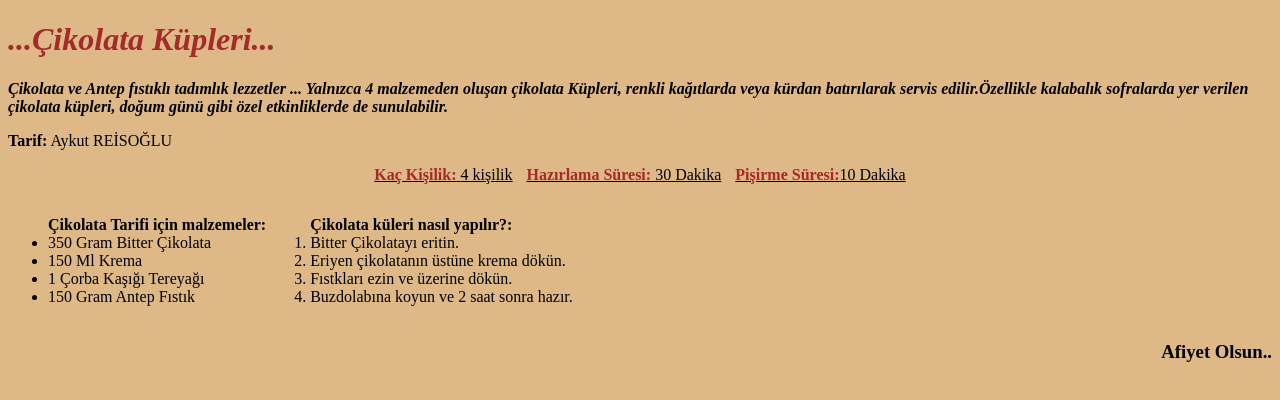
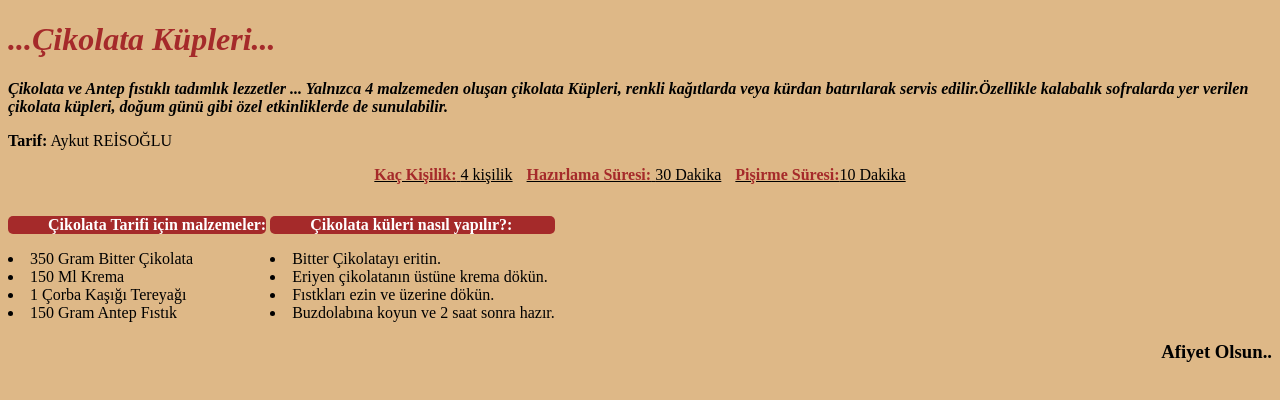
Before and after one commit to aykutreisoglu/chocolateCake, a plain HTML site: page index.html in a window 1280 px wide. Drawn offline with Linux system fonts and the light colour scheme.

```diff
--- a/index.html
+++ b/index.html
@@ -31,7 +31,10 @@
         </p>
     </div>
     <div style="text-align: start;display: inline-block;">
-        <ul> <strong>Çikolata Tarifi için malzemeler:</strong>
+
+            <div style="background-color: brown; border-radius: 5px;color: white;">
+                <ul> <strong>Çikolata Tarifi için malzemeler:</strong>
+            </div>
             <li>350 Gram Bitter Çikolata</li>
             <li>150 Ml Krema</li>
             <li>1 Çorba Kaşığı Tereyağı</li>
@@ -40,7 +43,10 @@
         </ul>
     </div>
     <div style="text-align: start; display: inline-block;">
-        <ol> <strong>Çikolata küleri nasıl yapılır?:</strong>
+        <div style="background-color: brown;border-radius: 5px;color: white;">
+            <ol> <strong>Çikolata küleri nasıl yapılır?:</strong>
+        </div>
+
             <li>Bitter Çikolatayı eritin.</li>
             <li>Eriyen çikolatanın üstüne krema dökün.</li>
             <li>Fıstkları ezin ve üzerine dökün.</li>
```
Also changed, not shown: figures/chocolateCake.PNG (added), 1 other file.
